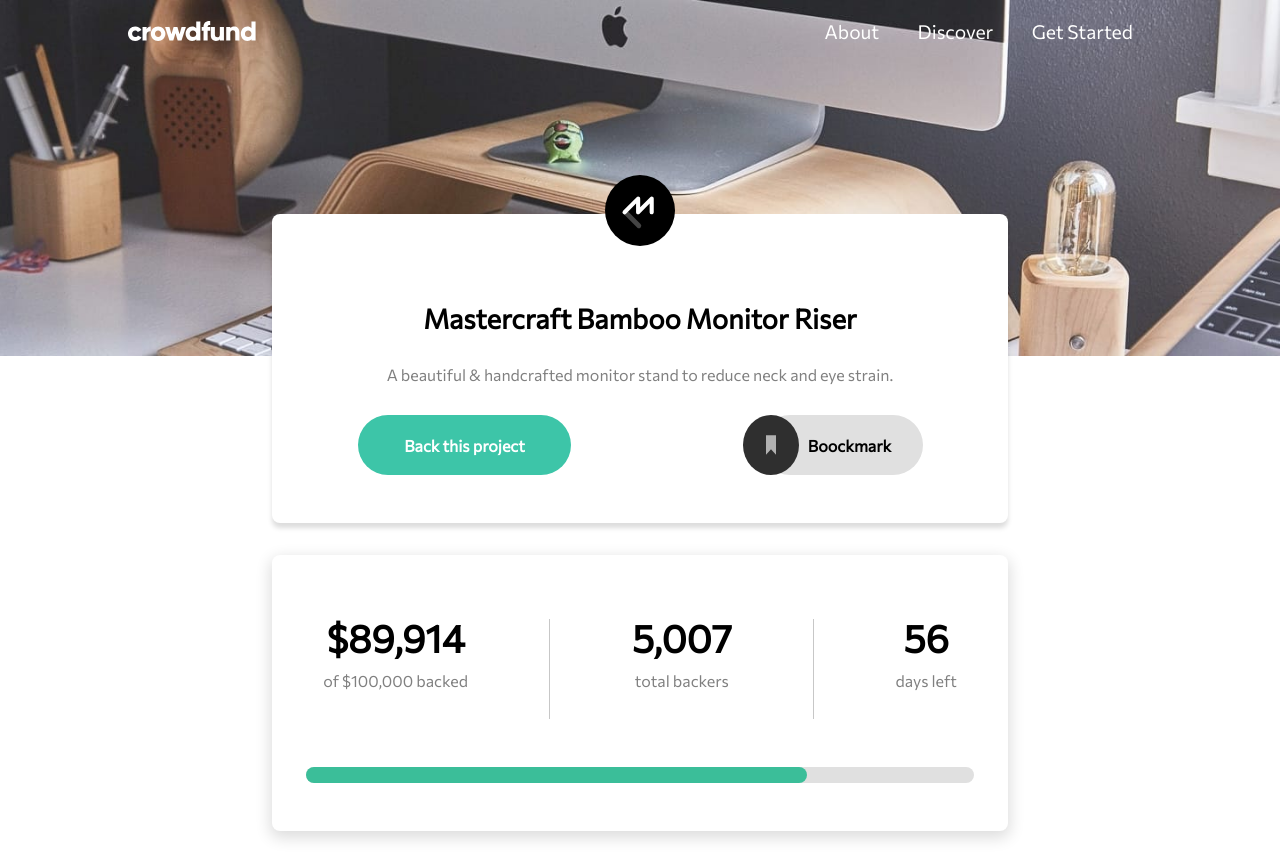
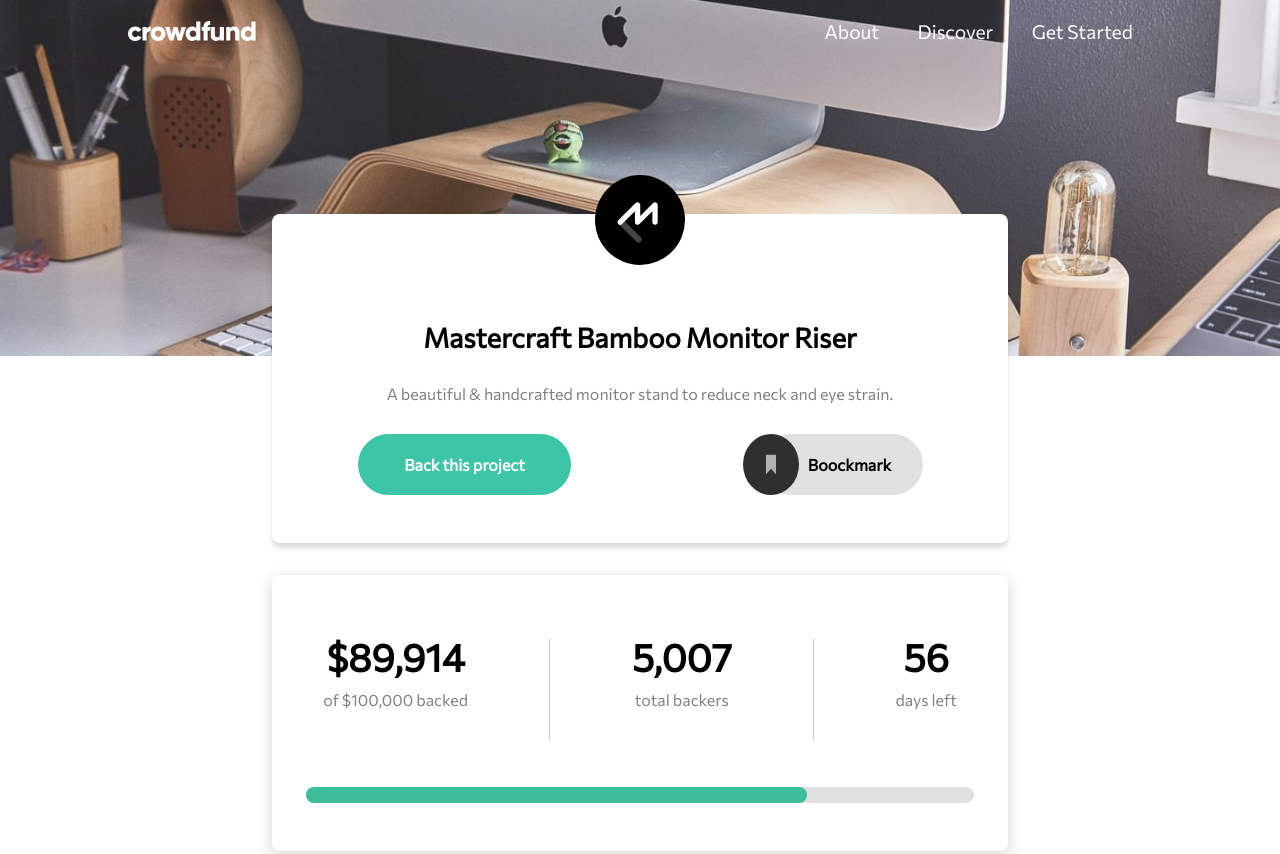
Before and after one commit to PecheMelba/crowdfunding-project-template, a plain HTML site: page index.html in a window 1280 px wide. Shown: the top 854 px of the page. Drawn offline with Linux system fonts and the light colour scheme.

Commit message:
corrected logo responsiveness

```diff
--- a/style-desktop.css
+++ b/style-desktop.css
@@ -67,7 +67,7 @@
     #img-intro
     {
         top:-4.3vw;
-        width: 10%;
+        height: 7vw;
     }
     /* back */
     #back-container
--- a/style-mobile.css
+++ b/style-mobile.css
@@ -80,8 +80,10 @@ nav hr
 #img-intro
 {
     position: relative;
-    top:-11vw;
-    width: 20%;
+    top:-7vw;
+    width: auto;
+    height: 10vw;
+    min-height: 50px;
 }
 h1
 {
@@ -111,18 +113,11 @@ p
     padding: 1.3em 1em 1.3em 1em;
     border-radius: 2em;
     width:70%;
-
 }
 #boockmark-pannel
 {
     display: block;
     width: 20%;
-
-}
-#boockmark-logo
-{
-    /* width: 100%; */
-    /* height: fit-content; */
 }
 #boockmark-btn {display: none;}
 
```
